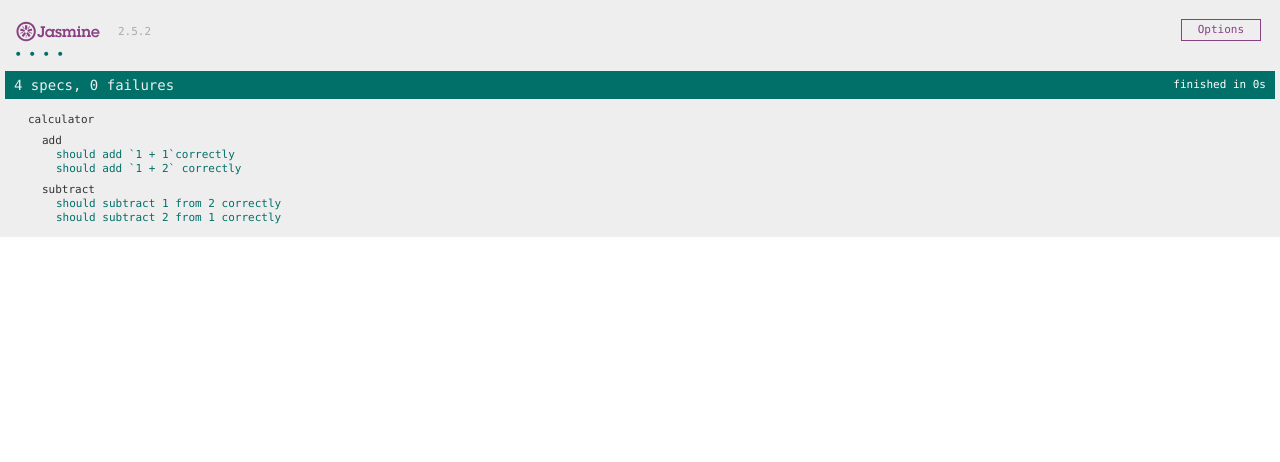
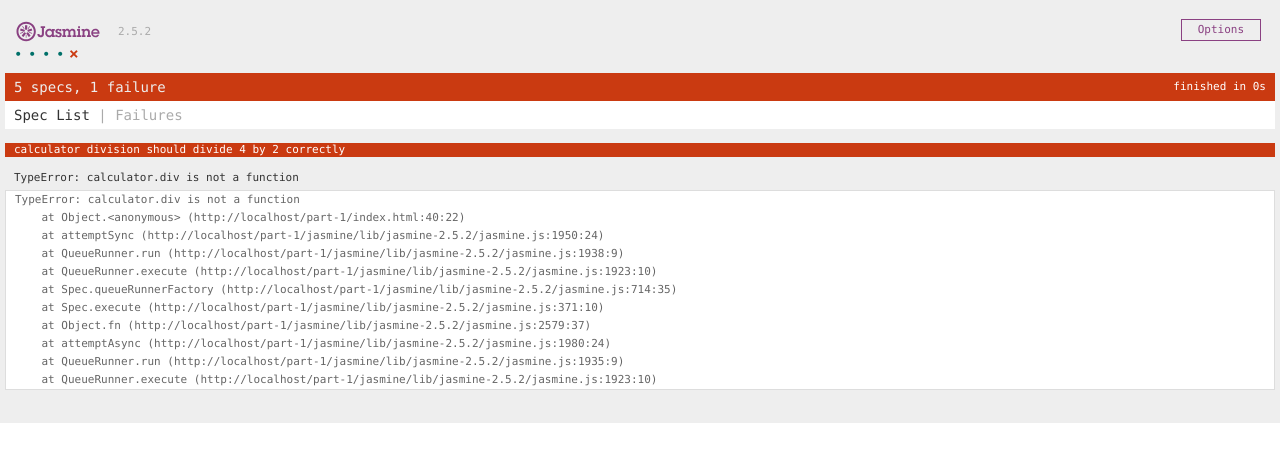
Before and after one commit to mrwizard82d1/get-started-unit-testing-ngjs, a plain HTML site: page part-1/index.html in a window 1280 px wide. Drawn offline with Linux system fonts and the light colour scheme.

Commit message:
Red test (division)

```diff
--- a/part-1/index.html
+++ b/part-1/index.html
@@ -35,6 +35,11 @@ describe('calculator', function() {
 			expect(calculator.sub(1, 2)).toBe(-1);
 		});
 	});
+	describe('division', function() {
+		it('should divide 4 by 2 correctly', function() {
+			expect(calculator.div(4, 2)).toBe(2);
+		});
+	});
 });
 	</script>
 </html>
```
